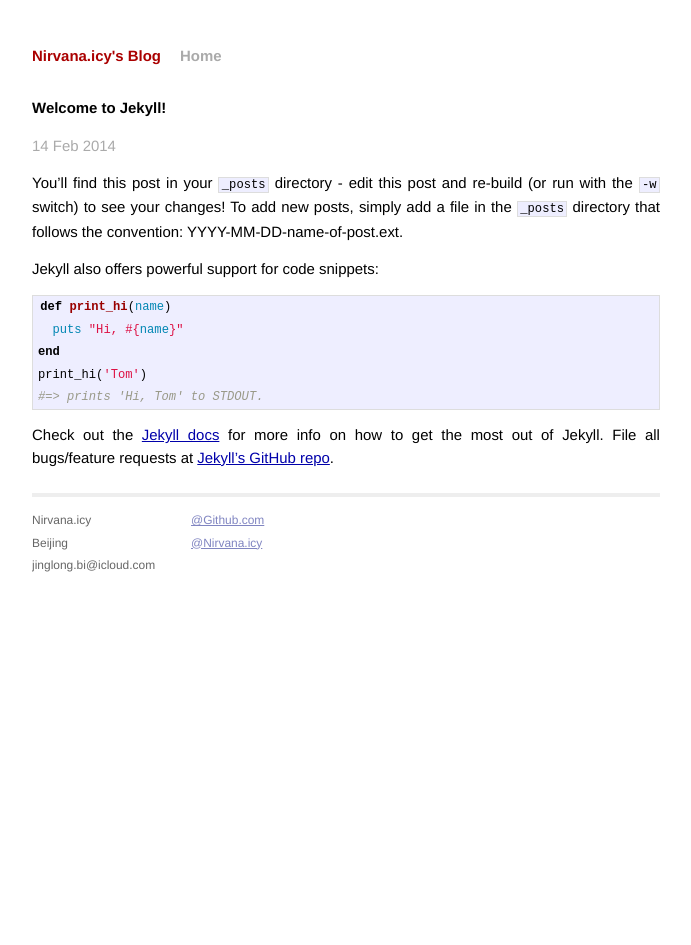
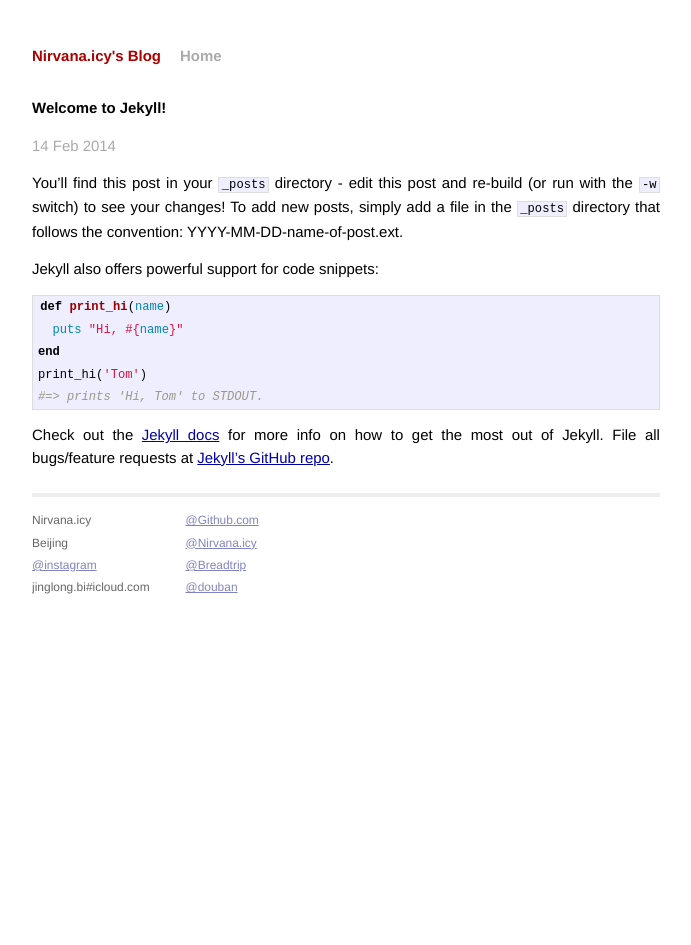
Before and after one commit to Nirvana-icy/Nirvana-icy.github.io, a Jekyll site: the page built from _posts/2014-02-14-welcome-to-jekyll.markdown, in a window 1280 px wide. Shown: the whole page, without its empty margins (294-985 px from the left). Built offline with Jekyll 4.4.1, drawn with Linux system fonts in a browser that asks for light colours; Markdown is read by kramdown in place of the engine named in the settings.

Commit message:
Update profile.

```diff
--- a/_layouts/default.html
+++ b/_layouts/default.html
@@ -28,13 +28,16 @@
               <p>
                 Nirvana.icy<br />
                 Beijing<br />
-                jinglong.bi@icloud.com
+                <a href="http://instagram.com/nirvana_icy">@instagram</a><br />
+                jinglong.bi#icloud.com
               </p>
             </div>
             <div class="contact">
               <p>
                 <a href="https://github.com/Nirvana-icy">@Github.com</a><br />
                 <a href="http://weibo.com/waitbefore/home">@Nirvana.icy</a><br />
+                <a href="http://breadtrip.com/u/2387615418/">@Breadtrip</a><br />
+                <a href="http://www.douban.com/people/waitBefore/">@douban</a><br />
               </p>
             </div>
           </div>
--- a/index.html
+++ b/index.html
@@ -1,6 +1,6 @@
 ---
 layout: default
-title: Your New Jekyll Site
+title: Nirvana.icy's Blog
 ---
 
 <div id="home">
```
